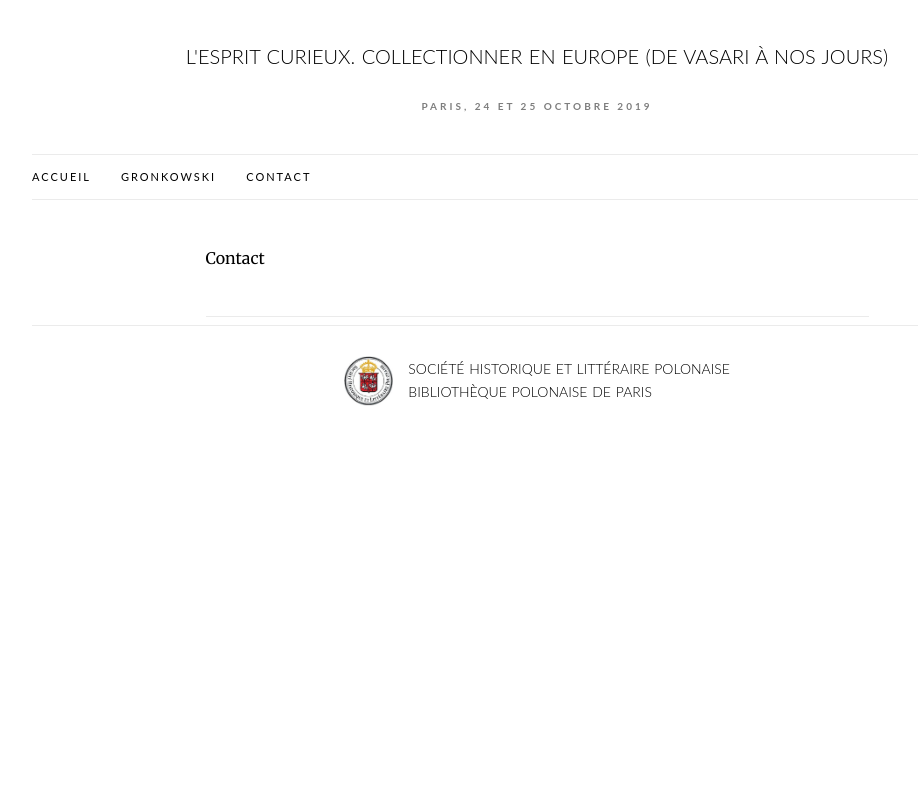
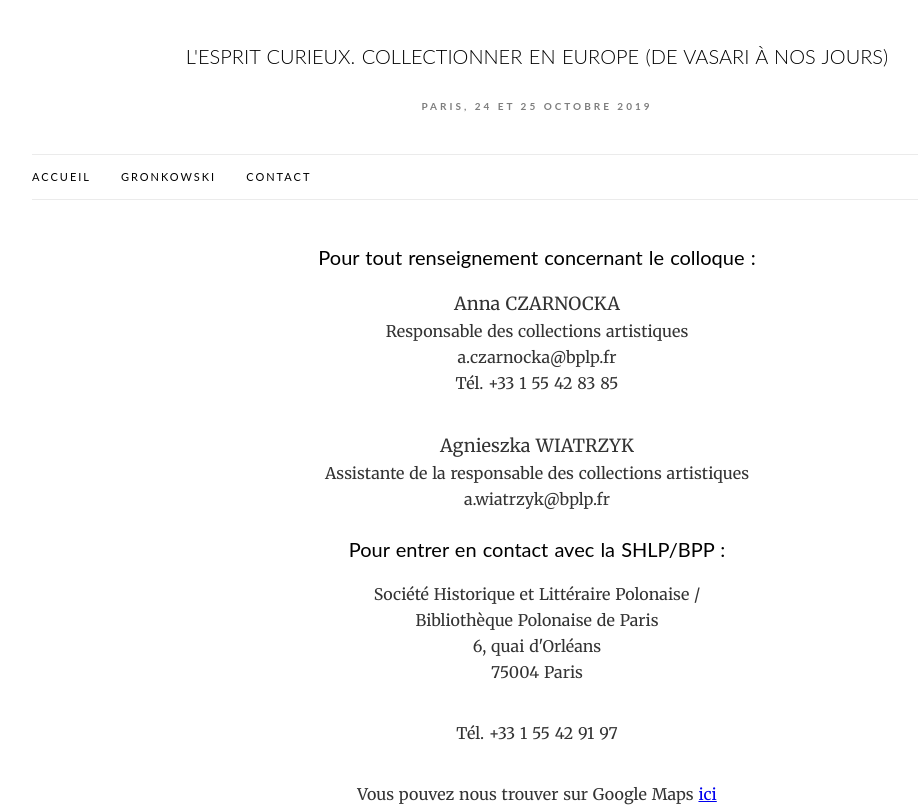
Before and after one commit to mustsee/lespritcurieux, a Nuxt app: page /contact in a window 1280 px wide. Shown: the top 807 px of the page, without its empty margins (103-1021 px from the left). Built offline with nearby package versions, Linux system fonts and the light colour scheme.

Commit message:
add contact page

```diff
--- a/components/Top.vue
+++ b/components/Top.vue
@@ -1,10 +1,12 @@
 <template>
     <div class="top">
-        <div class="title">
-            <h1>
-                L'esprit curieux. Collectionner en Europe (de Vasari à nos jours)
-            </h1>
-        </div>
+            <nuxt-link to="/">
+                <div class="title">
+                    <h1>
+                        L'esprit curieux. Collectionner en Europe (de Vasari à nos jours)
+                    </h1>
+                </div>
+            </nuxt-link>
         <div class="date">
             <h2>
                 Paris, 24 et 25 octobre 2019
@@ -50,4 +52,8 @@
             word-spacing: 0;
         }
     }
+    a {
+        text-decoration: none;
+        color: inherit;
+    }
 </style>
--- a/pages/contact/index.vue
+++ b/pages/contact/index.vue
@@ -1,3 +1,71 @@
 <template>
-    <div>Contact</div>
+    <section class="contact">
+        <h2>
+            Pour tout renseignement concernant le colloque :
+        </h2>
+        <p>
+            <span>Anna CZARNOCKA</span> <br>
+            Responsable des collections artistiques <br>
+            a.czarnocka@bplp.fr <br>
+            Tél. +33 1 55 42 83 85
+        </p>
+        <p>
+            <span>Agnieszka WIATRZYK</span> <br>
+            Assistante de la responsable des collections artistiques<br>
+            a.wiatrzyk@bplp.fr
+        </p>
+        <h2>Pour entrer en contact avec la SHLP/BPP :</h2>
+        <p>Société Historique et Littéraire Polonaise / <br>
+            Bibliothèque Polonaise de Paris <br>
+            6, quai d'Orléans <br>
+            75004 Paris
+        </p>
+        <p>
+            Tél. +33 1 55 42 91 97
+        </p>
+        <p>Vous pouvez nous trouver sur Google Maps
+            <a target="_blank" rel="noopener noreferrer"
+               href="https://www.google.com/maps/place/Soci%C3%A9t%C3%A9+Historique+et+Litt%C3%A9raire+Polonaise/@48.8513413,2.353512,17z/data=!3m1!4b1!4m5!3m4!1s0x47e671fcaeb442cd:0xff530c837c603ccd!8m2!3d48.8513413!4d2.355706">ici</a>
+        </p>
+    </section>
 </template>
+
+<style lang="scss" scoped>
+    .contact {
+        h1 {
+            margin: 0 0 10px;
+            line-height: normal;
+            font-family: 'Lato', sans-serif;
+            font-weight: 400;
+            @media (min-width: 991px) {
+                margin: 0 0 15px;
+            }
+        }
+        h2 {
+            margin: 0 0 10px;
+            text-align: center;
+            line-height: normal;
+            font-family: 'Lato', sans-serif;
+            font-weight: 400;
+            font-size: 20px;
+        }
+        p {
+            padding-top: 10px;
+            margin-bottom: 20px;
+            text-align: center;
+            color: #333;
+            font-weight: 300;
+            @media (min-width: 991px) {
+                margin-bottom: 25px;
+            }
+            span {
+                font-size: 18px;
+            }
+        }
+        .siteAuthor {
+            text-align: center;
+            font-size: 14px;
+            font-family: 'Lato Light', 'sans-serif';
+        }
+    }
+</style>
```
